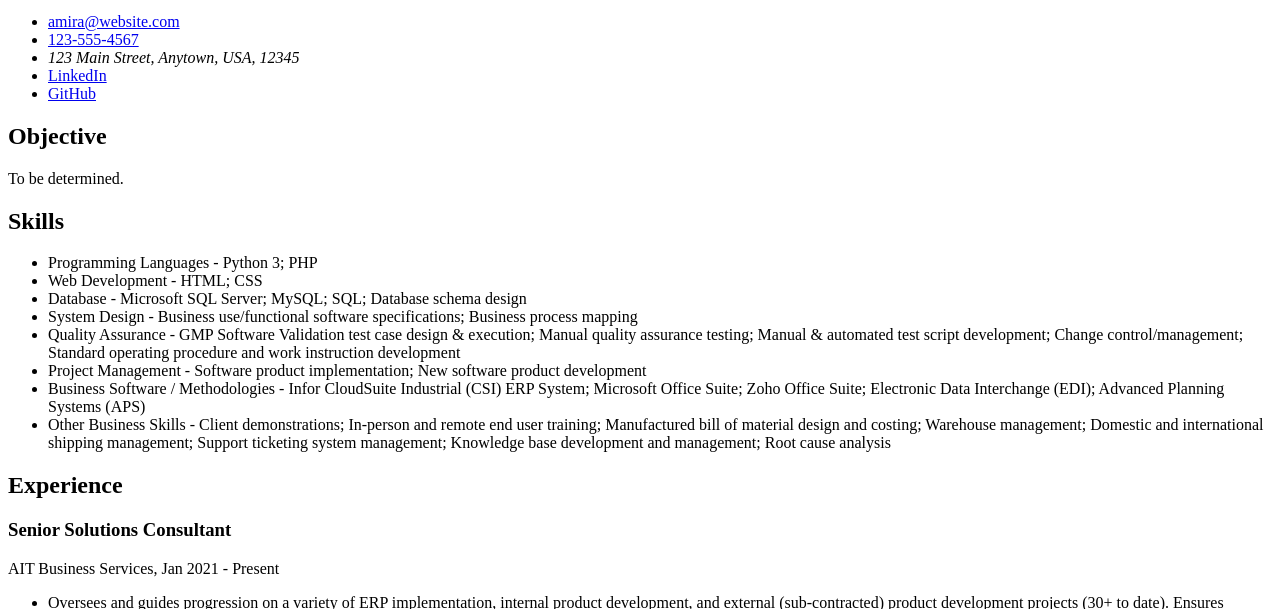
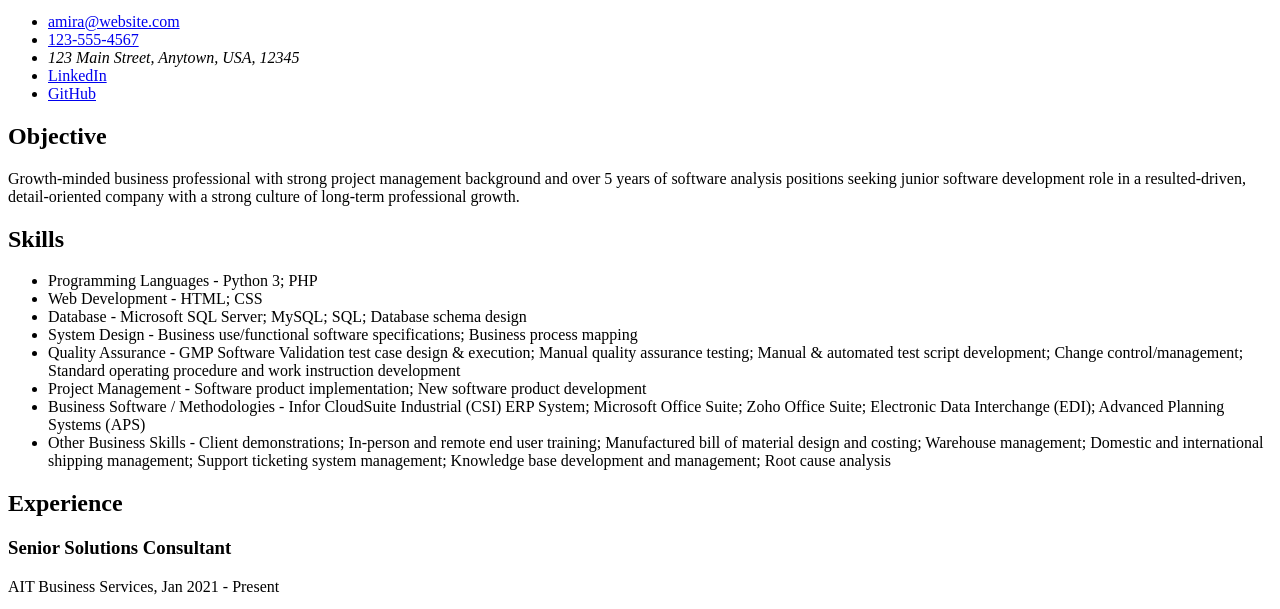
Before and after one commit to amm0116/resume-amm0116, a website: page src/index.html in a window 1280 px wide. Shown: the part 148-757 px from the top of the page. Drawn offline with Linux system fonts and the light colour scheme.

Commit message:
Replaced Objective placeholder with real contents

```diff
--- a/src/index.html
+++ b/src/index.html
@@ -40,7 +40,7 @@
 
                 <h2>Objective</h2>
 
-                <p>To be determined.</p>
+                <p>Growth-minded business professional with strong project management background and over 5 years of software analysis positions seeking junior software development role in a resulted-driven, detail-oriented company with a strong culture of long-term professional growth.</p>
 
             </section>
 
```
